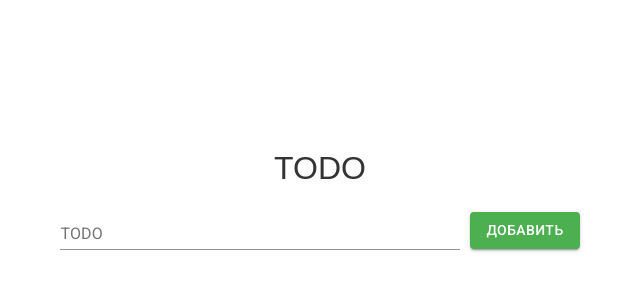
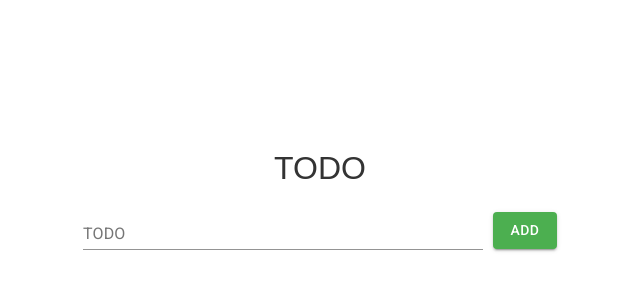
Before and after one commit to chunaixxx/react-todo-app, a React app: page / in a window 1280 px wide. Shown: the top 300 px of the page, without its empty margins (320-960 px from the left). Built offline with nearby package versions, Linux system fonts and the light colour scheme.

Commit message:
Создание компонентов, возможности удалять задачи

```diff
--- a/src/App.js
+++ b/src/App.js
@@ -1,82 +1,34 @@
-import React, { useState, useRef } from "react";
+import React, { useState } from "react";
 import './styles/App.css';
 
-import { makeStyles } from '@material-ui/core/styles';
-
-import TextField from '@material-ui/core/TextField';
-import Button from '@material-ui/core/Button';
-
-import List from '@material-ui/core/List';
-import ListItem from '@material-ui/core/ListItem';
-import ListItemText from '@material-ui/core/ListItemText';
-
-const useStyles = makeStyles((theme) => ({
-	form: {
-		marginTop: '15px'
-	},
-
-	form__textarea: {
-		width: '400px'
-	},
-
-	form__submit: {
-		margin: '10px 0 0 10px',
-		backgroundColor: '#4caf50',
-		color: '#fff',
-
-		'&:hover': {
-			backgroundColor: '#81c784',
-		}
-	},
-
-	listItem: {
-		textAlign: 'center'
-	}
-}));
+import TodoForm from './components/TodoForm';
+import TodoList from './components/TodoList';
 
 const App = () => {
-	const classes = useStyles();
+	const [todos, setTodos] = useState([]);
+	const [todosCount, setTodosCount] = useState(0);
 
-	const [todos, setTodos] = useState([])
-	const [textAreaValue, setTextAreaValue] = useState('');
-
-	const handleChangeTextField = e => {
-		setTextAreaValue(e.target.value);
+	const addTodo = textAreaValue => {
+		setTodos(prevState => [...prevState, {id: todosCount, text: textAreaValue}]);
+		setTodosCount(prevState => prevState + 1);
 	}
 
-	const addTodo = () => {
-		setTodos(prevState => [...prevState, {id: prevState.length + 1, text: textAreaValue}]);
-		setTextAreaValue('');
+	const removeTodo = id => {
+		let todosNew = [...todos];
+
+		todos.forEach((el, index) => {
+			if (el.id == id) todosNew.splice(index, 1);
+		})
+
+		setTodos(todosNew);
 	}
 
 	return (
 		<main className="main">
 			<h1 className="main__title">TODO</h1>
 
-			<form className={classes.form} noValidate autoComplete="off">
-				<TextField value={textAreaValue} onChange={handleChangeTextField} className={classes.form__textarea} id="standard-basic" label="TODO" />
-				<Button
-					variant="contained"
-					className={classes.form__submit}
-					onClick={() => addTodo()}
-				>
-					Добавить
-				</Button>
-			</form>
-
-			<List>
-				{
-					todos.map(item =>
-						(
-							<ListItem key={item.id} className={classes.listItem}>
-								<ListItemText
-									primary={item.text}
-								/>
-							</ListItem>
-						)
-					)
-				}
-            </List>
+			<TodoForm addTodo={(textAreaValue) => addTodo(textAreaValue)}/>
+			<TodoList todos={ todos } removeTodo={ id => removeTodo(id) }/>
 		</main>
 	)
 }
--- /dev/null
+++ b/src/components/TodoForm.js
@@ -0,0 +1,67 @@
+import React, { useState } from "react";
+
+import { makeStyles } from '@material-ui/core/styles';
+
+import TextField from '@material-ui/core/TextField';
+import Button from '@material-ui/core/Button';
+
+const useStyles = makeStyles((theme) => ({
+	form: {
+		marginTop: '15px'
+	},
+
+	form__textarea: {
+		width: '400px'
+	},
+
+	form__submit: {
+		margin: '10px 0 0 10px',
+		backgroundColor: '#4caf50',
+		color: '#fff',
+
+		'&:hover': {
+			backgroundColor: '#81c784',
+		}
+	},
+}));
+
+let TodoForm = props => {
+	const classes = useStyles();
+
+	const [textAreaValue, setTextAreaValue] = useState('');
+
+	const handleChangeTextField = e =>
+		setTextAreaValue(e.target.value);
+
+	const handleClickButton = () => {
+		props.addTodo(textAreaValue);
+		setTextAreaValue('');
+	}
+
+	const handleKeyPress = e => {
+		if (e.key === "Enter") {
+			handleClickButton();
+		}
+	}
+
+	return (
+		<form className={classes.form} onSubmit={e => e.preventDefault()} noValidate autoComplete="off">
+			<TextField
+				value={textAreaValue}
+				onChange={handleChangeTextField}
+				className={classes.form__textarea}
+				id="standard-basic"
+				label="TODO"
+				onKeyPress={handleKeyPress}
+			/>
+
+			<Button
+				variant="contained"
+				className={classes.form__submit}
+				onClick={() => handleClickButton()}
+			>ADD</Button>
+		</form>
+	)
+}
+
+export default TodoForm;
--- /dev/null
+++ b/src/components/TodoList.js
@@ -0,0 +1,58 @@
+import React, { useState } from "react";
+
+import { makeStyles } from '@material-ui/core/styles';
+
+import List from '@material-ui/core/List';
+import ListItem from '@material-ui/core/ListItem';
+import ListItemText from '@material-ui/core/ListItemText';
+
+import Button from '@material-ui/core/Button';
+
+const useStyles = makeStyles((theme) => ({
+	list: {
+		minWidth: '400px',
+		marginTop: '25px'
+	},
+	list__item: {
+		display: 'flex',
+		justifityContent: 'spaceBetween'
+	},
+	list__delete: {
+		backgroundColor: '#f44336',
+		color: '#fff',
+
+		marginLeft: '30px',
+
+		'&:hover': {
+			backgroundColor: '#d32f2f',
+		}
+	}
+}));
+
+const TodoList = props => {
+	const classes = useStyles();
+
+	return (
+		<List className={ classes.list }>
+			{
+				props.todos.map(item =>
+					(
+						<ListItem
+							key={ item.id }
+							className={ classes.list__item }
+						>
+							<ListItemText primary={item.text} />
+							<Button
+								variant="contained"
+								onClick={ () => props.removeTodo(item.id) }
+								className={ classes.list__delete }
+							>DELETE</Button>
+						</ListItem>
+					)
+				)
+			}
+		</List>
+	)
+}
+
+export default TodoList;
```
